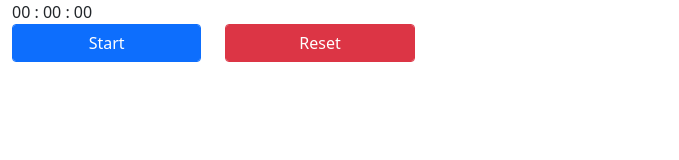
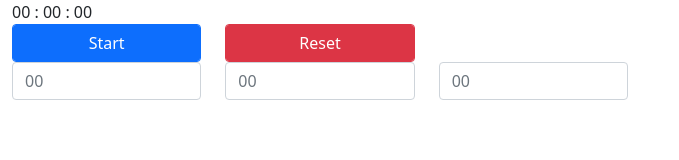
Before and after one commit to TakushiTokuyama/Activity, a website with bundled scripts: page src/index.html in a window 1280 px wide. Shown: the full height of the page, 0-679 px from the left. Built offline with nearby package versions, Linux system fonts and the light colour scheme.

Commit message:
タイマーセットフォームを追加

```diff
--- a/src/index.html
+++ b/src/index.html
@@ -22,6 +22,17 @@
                 <button type="button" id="reset" class="form-control btn btn-danger">Reset</button>
             </div>
         </div>
+        <div class="row">
+            <div class="col-2">
+                <input type="text" class="form-control" placeholder="00" aria-label="00">
+            </div>
+            <div class="col-2">
+                <input type="text" class="form-control" placeholder="00" aria-label="00">
+            </div>
+            <div class="col-2">
+                <input type="text" class="form-control" placeholder="00" aria-label="00">
+            </div>
+        </div>
     </div>
     <script src="./clock.js" type="module"></script>
 </body>
```
